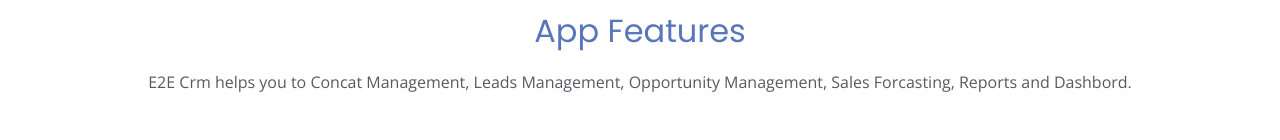
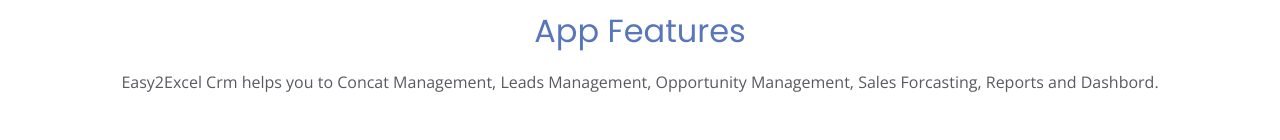
Before and after one commit to easy2excel/easy2excel, a plain HTML site: page index.html in a window 1280 px wide. Shown: the part 724-864 px from the top of the page. Drawn offline with nearby package versions, Linux system fonts and the light colour scheme.

Commit message:
change the comment

```diff
--- a/index.html
+++ b/index.html
@@ -102,7 +102,7 @@
 
         <div class="section-title">
           <h2>App Features</h2>
-          <p>E2E Crm helps you to Concat Management, Leads Management, Opportunity Management, Sales Forcasting, Reports and Dashbord.</p>
+          <p>Easy2Excel Crm helps you to Concat Management, Leads Management, Opportunity Management, Sales Forcasting, Reports and Dashbord.</p>
         </div>
 
         <div class="row no-gutters">
```
